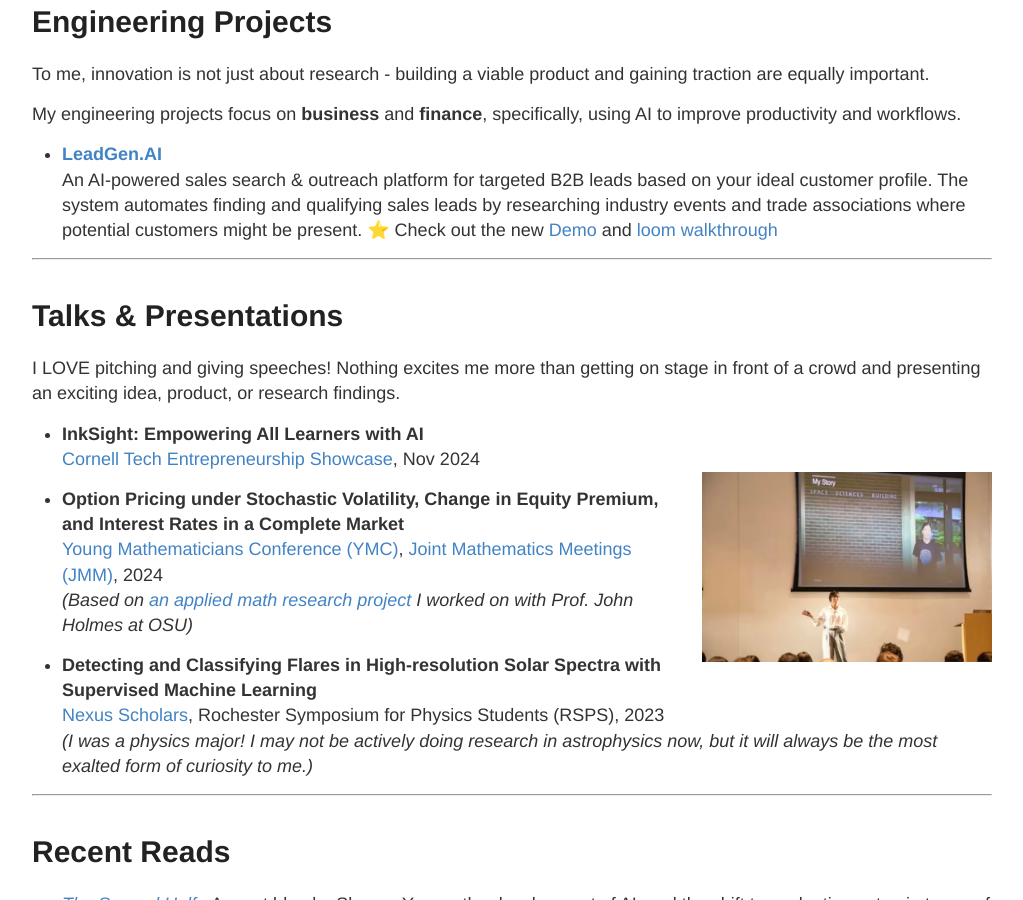
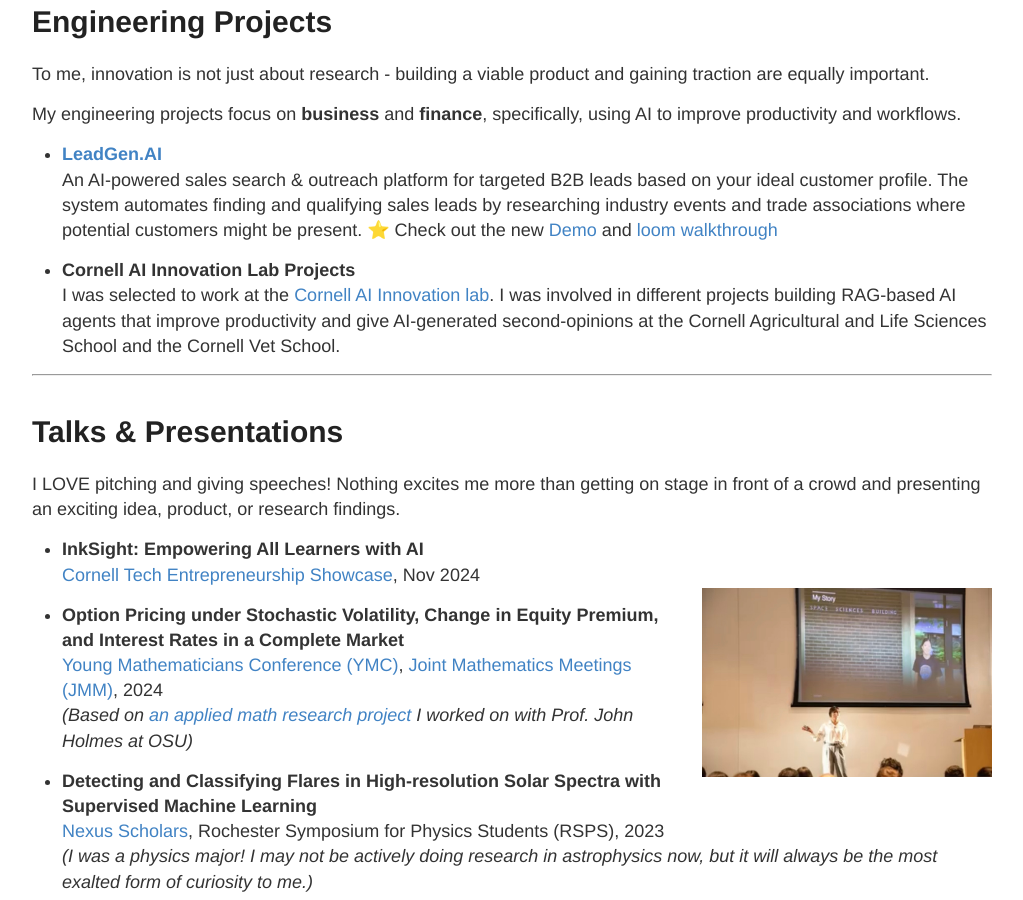
Before and after one commit to nicolehao34/nicolehao34.github.io, a Jekyll site: the page built from index.md, in a window 1280 px wide and 900 px high, scrolled down 1550 px. Shown: the whole window, without its empty margins (128-1151 px from the left). Built offline with Jekyll 4.4.1, drawn with Linux system fonts in a browser that asks for light colours.

Commit message:
Update index.md

```diff
--- a/index.md
+++ b/index.md
@@ -46,7 +46,8 @@
 - **[LeadGen.AI](https://github.com/nicolehao34/LeadGen.AI)** <br>
 An AI-powered sales search & outreach platform for targeted B2B leads based on your ideal customer profile. The system automates finding and qualifying sales leads by researching industry events and trade associations where potential customers might be present. ⭐ Check out the new [Demo](https://GenLead-AI-nicolehao7.replit.app) and [loom walkthrough](https://www.loom.com/share/127c02e726394d038c29dd18419ce4d8?sid=7ff1b0c6-f1e7-4877-93ee-48ea8ae139ca)
 
-
+- **Cornell AI Innovation Lab Projects** <br>
+I was selected to work at the [Cornell AI Innovation lab](https://it.cornell.edu/ai-innovation-lab). I was involved in different projects building RAG-based AI agents that improve productivity and give AI-generated second-opinions at the Cornell Agricultural and Life Sciences School and the Cornell Vet School.
 
 
 ---
```
